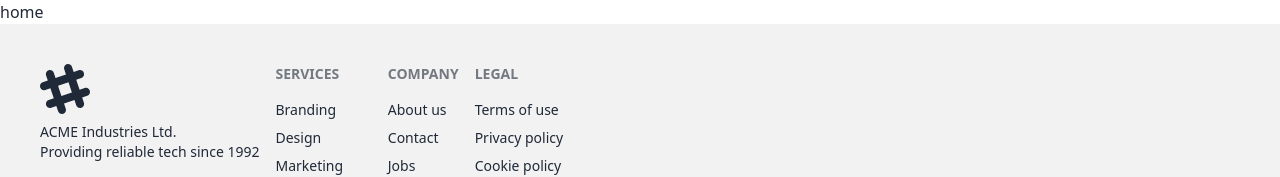
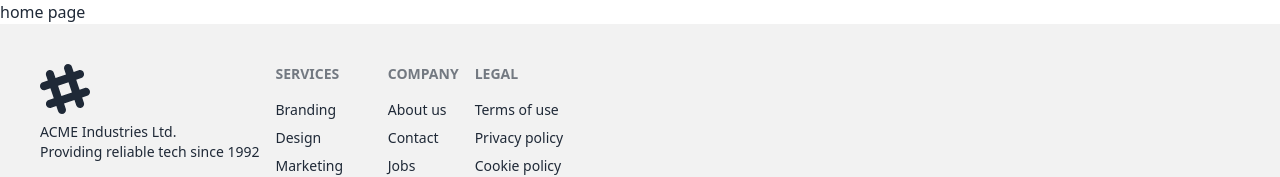
Before and after one commit to refat441/React-Career-Hub, a React (Vite) app: page / in a window 1280 px wide. Shown: the top 177 px of the page. Built offline with nearby package versions, Linux system fonts and the light colour scheme.

Commit message:
home page updated

```diff
--- a/src/Components/Home/Home.jsx
+++ b/src/Components/Home/Home.jsx
@@ -3,7 +3,7 @@ import React from "react";
 const Home = () => {
   return (
     <div>
-      <p>home</p>
+      <p>home page</p>
     </div>
   );
 };
```
